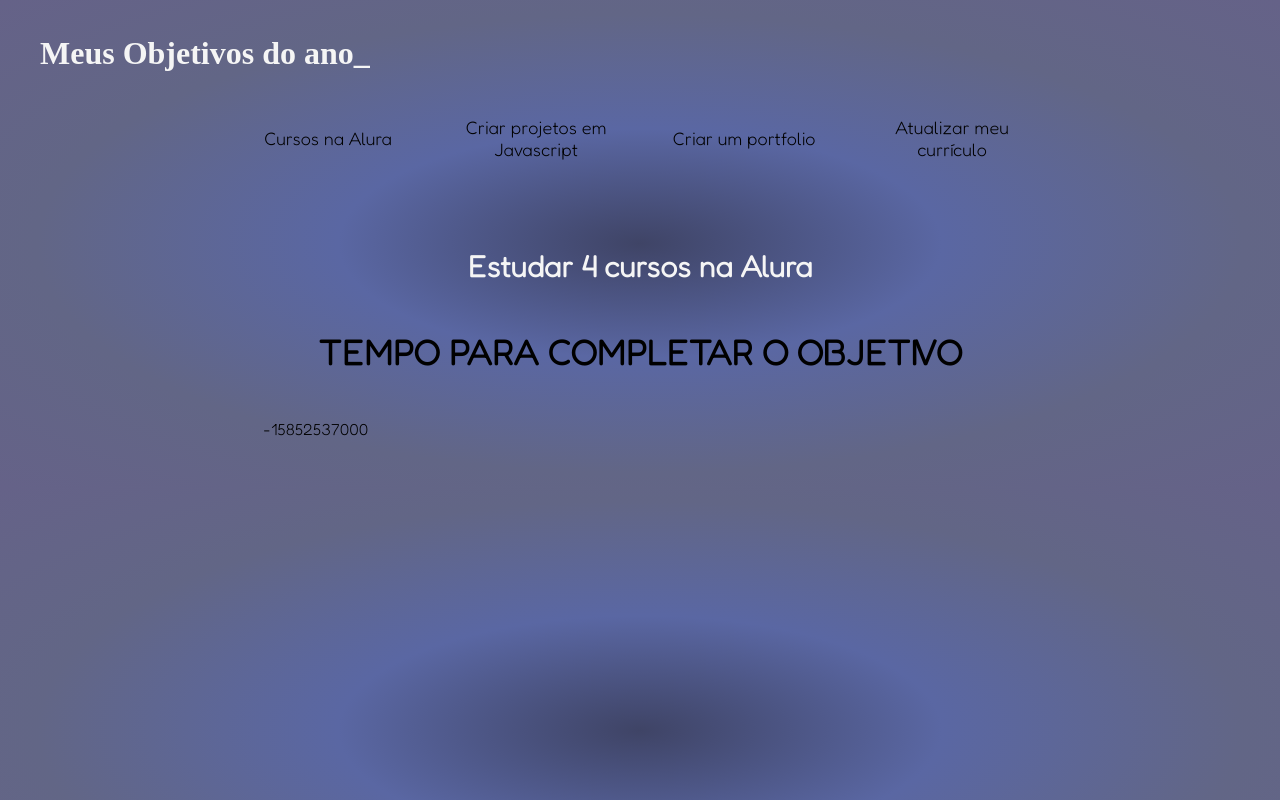
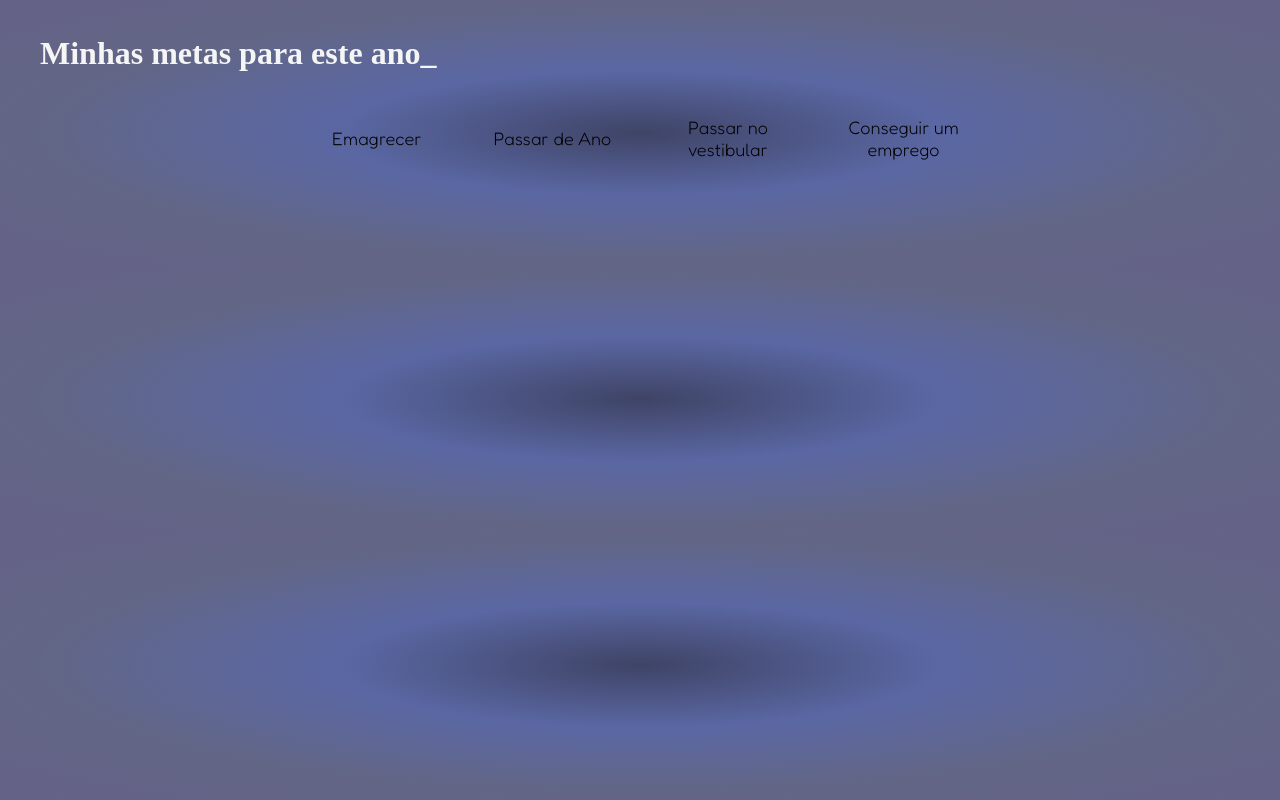
Before and after one commit to mjvtoria/metas-2004, a plain HTML site: page metas.html in a window 1280 px wide. Drawn offline with Linux system fonts and the light colour scheme; a web font is replaced by a local one.

Commit message:
arrumando

```diff
--- a/metas.html
+++ b/metas.html
@@ -9,35 +9,31 @@
 </head>
 <body>
     <section class="conteudo-principal">
-        <h2 class="titulo-principal">Meus Objetivos do ano<span>_</span></h2>
-        <div class="conteudo">
+        <h2 class="titulo-principal">Minhas metas para este ano<span>_</span></h2>
         <div class="botoes">
-            <button class="botao ativo">Cursos na Alura</button>
-            <button class="botao">Criar projetos em Javascript</button>
-            <button class="botao">Criar um portfolio</button>
-            <button class="botao">Atualizar meu currículo</button>
+            <button class="botao ativo">Emagrecer</button>
+            <button class="botao ">Passar de Ano</button>
+            <button class="botao ">Passar no vestibular</button>
+            <button class="botao ">Conseguir um emprego</button>
         </div>
+    </section>
+
     <div class="abas-textos">
-            <div class="aba-conteudo ativo">
-                <h3 class="aba-conteudo-titulo-principal">Estudar 4 cursos na Alura</h3>
+        <div class="aba-conteudo">
+            <h3 class="aba-conteudo-titulo-principal">Emagrecer e colocar um shape</h3>
             <h4 class="aba-conteudo-titulo-secundario">Tempo para completar o objetivo</h4>
-                <div class="contador"></div>
         </div>
         <div class="aba-conteudo">
-                <h3 class="aba-conteudo-titulo-principal">Criar 5 projetos em Javascript</h3>
+            <h3 class="aba-conteudo-titulo-principal">Concluir o ensino médio</h3>
             <h4 class="aba-conteudo-titulo-secundario">Tempo para completar o objetivo</h4>
-                <div class="contador"></div>
         </div>
         <div class="aba-conteudo">
-                <h3 class="aba-conteudo-titulo-principal">Criar um portfolio com os meus 3 melhores projetos</h3>
+            <h3 class="aba-conteudo-titulo-principal">Passar vestibular</h3>
             <h4 class="aba-conteudo-titulo-secundario">Tempo para completar o objetivo</h4>
-                <div class="contador"></div>
         </div>
         <div class="aba-conteudo">
-                <h3 class="aba-conteudo-titulo-principal">Atualizar meu curriculo com os certificados da Alura</h3>
+            <h3 class="aba-conteudo-titulo-principal">Conseguir Trabalho</h3>
             <h4 class="aba-conteudo-titulo-secundario">Tempo para completar o objetivo</h4>
-                <div class="contador"></div>
-            </div>
         </div>
     </div>
     </section>
```
Lines whose indentation alone changed are shown as unchanged.
